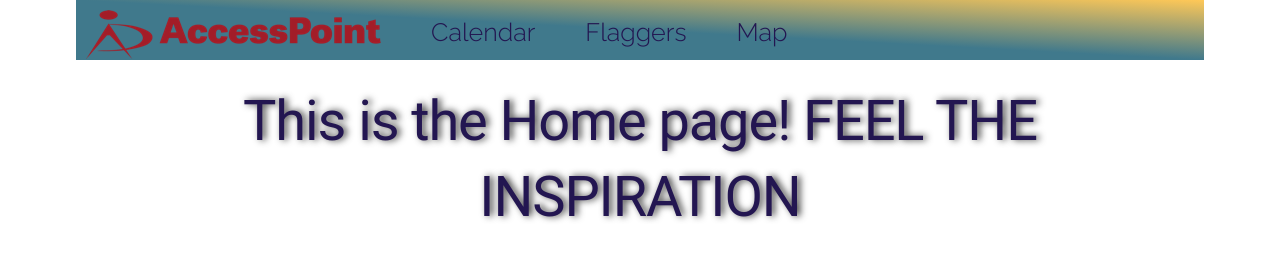
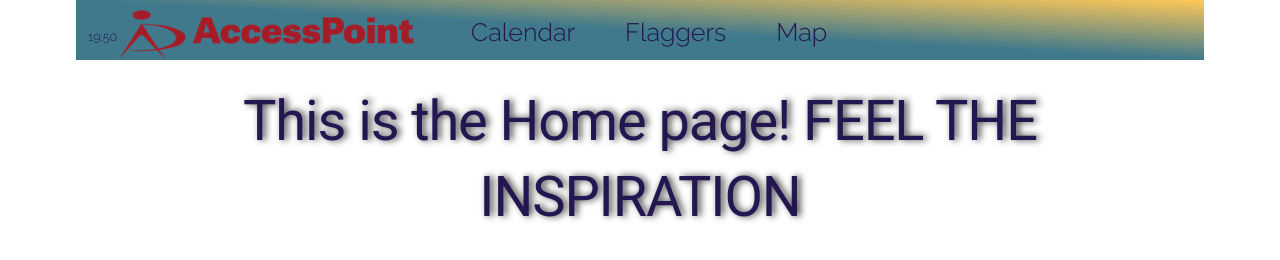
Before and after one commit to AndrewBasore/apdispatch, a React app: page / in a window 1280 px wide. Built offline with nearby package versions, Linux system fonts and the light colour scheme.

Commit message:
Time displays on navbar

```diff
--- a/app/components/Home.js
+++ b/app/components/Home.js
@@ -1,4 +1,5 @@
 import React from 'react';
+import Time from './Time.js';
 
 
 //Layout class is a component that governs the layout of our webapp
--- a/app/components/Navbar.js
+++ b/app/components/Navbar.js
@@ -9,6 +9,7 @@
 // Dependencies
 import React from 'react';
 import {Link} from 'react-router-dom';
+import Time from './Time.js';
 
 
 // Export the component
@@ -19,8 +20,8 @@ module.exports = class Navbar extends React.Component{
     render(){
         return(
             <nav className="header">
-                <Link to="/"><img  src="img/ap-logo.png"/></Link>
-                <Link className="" to='/calendar'>Calendar</Link>
+                <Link to="/"><Time /><img  src="img/ap-logo.png"/></Link>
+                <Link className="" to='/calendar'> Calendar</Link>
                 <Link className="" to='/flaggers'>Flaggers</Link>
                 <Link className="" to='/map'>Map</Link>
             </nav>
--- /dev/null
+++ b/app/components/Time.js
@@ -0,0 +1,39 @@
+import React from 'react';
+import {connect} from 'react-redux';
+import { initTime } from './../reducers/time.js';
+import store from './../store.js';
+
+//Layout class is a component that governs the layout of our webapp
+class Time extends React.Component {
+    constructor(props){
+        super(props);
+    }
+    componentDidMount(){
+        store.dispatch(initTime());
+        setInterval(() =>store.dispatch(initTime()), 1000*10);
+    }
+    render(){
+        const {hour, minute, second} = store.getState().time;
+        return(
+            <span className="time-display">
+                {hour}:{minute}
+            </span>
+        )
+    }
+}
+
+// MapState
+const mapStateToProps = (state) =>{
+    return {
+        time: state.time
+    }
+}
+
+// MapDispatch
+const mapDispatchToProps = (dispatch) =>{
+    return{
+
+    }
+}
+
+export default connect(mapStateToProps,mapDispatchToProps)(Time);
--- a/app/css/main.scss
+++ b/app/css/main.scss
@@ -101,3 +101,4 @@ h1,{
 //import all other necessary styles
 
 // Entrypoint for SCSS files. All files imported here will be loaded by webpack
+@import './time-display.scss';
--- /dev/null
+++ b/app/css/time-display.scss
@@ -0,0 +1,5 @@
+.time-display{
+    // background-color: $medium-gray;
+    font-size: .5em;
+    padding: 2px;
+}
--- a/app/reducers/root.js
+++ b/app/reducers/root.js
@@ -4,7 +4,8 @@ import { combineReducers } from 'redux';
 const rootReducer = combineReducers({
     auth: require('./auth').default,
     flaggers: require('./flaggers').default,
-    calendar: require('./calendar').default
+    calendar: require('./calendar').default,
+    time: require('./time').default
 });
 
 module.exports = rootReducer;
--- /dev/null
+++ b/app/reducers/time.js
@@ -0,0 +1,52 @@
+/*
+ * Author: Andrew Basore
+ *
+ * This reducer handles all state management to handle all information
+ * of the flaggers, sorting by office
+ *
+ * Action constants are placed above their action-creators.
+ *
+*/
+
+// Dependencies
+
+
+// Initial state
+const initState = {
+    hour: 0,
+    minute: 0,
+    second: 0
+}
+
+// Add flagger action-creator
+const UPDATE_TIME = "UPDATE_TIME";
+export const updateTime = () =>({
+    type: UPDATE_TIME
+})
+
+// Reducer
+const timeReducer =  (state=initState, action) =>{
+    // Copy prevState into new object to enforce immutability.
+    const newState = Object.assign({}, state);
+
+    switch(action.type){ // @TODO write action constants
+        case UPDATE_TIME:
+            //Create new date and update newState
+            let newNow = new Date();
+            newState.hour = newNow.getHours();
+            newState.minute = newNow.getMinutes();
+            newState.second = newNow.getSeconds();
+            break;
+        default:
+            return state;
+    }
+    return newState;
+}
+
+// Init time loop
+export const initTime = () =>
+    dispatch =>{
+        dispatch(updateTime());
+    }
+
+export default timeReducer;
```
